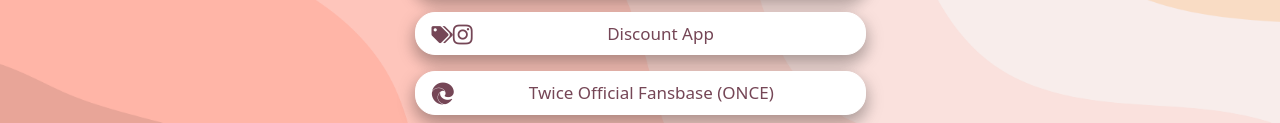
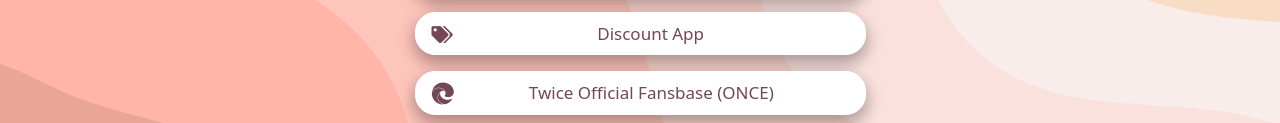
Before and after one commit to andin1728/link-profile, a plain HTML site: page index.html in a window 1280 px wide. Shown: the part 369-492 px from the top of the page. Drawn offline with nearby package versions, Linux system fonts and the light colour scheme.

Commit message:
Update Icon

```diff
--- a/index.html
+++ b/index.html
@@ -40,7 +40,7 @@
                        <i class="float-start fab fa-instagram fa-lg"></i> Need Followers? Click This!
                     </a>
                     <a class="btn btn-primary btn-lg" href="/diskon-app/index.html">
-                        <i class="float-start fas fa-tags"></i><i class="float-start fab fa-instagram fa-lg"></i> Discount App
+                        <i class="float-start fas fa-tags"></i> Discount App
                      </a>
                         <!-- <div class="collapse" id="linkstream">
                             <div class="card card-body">
```
